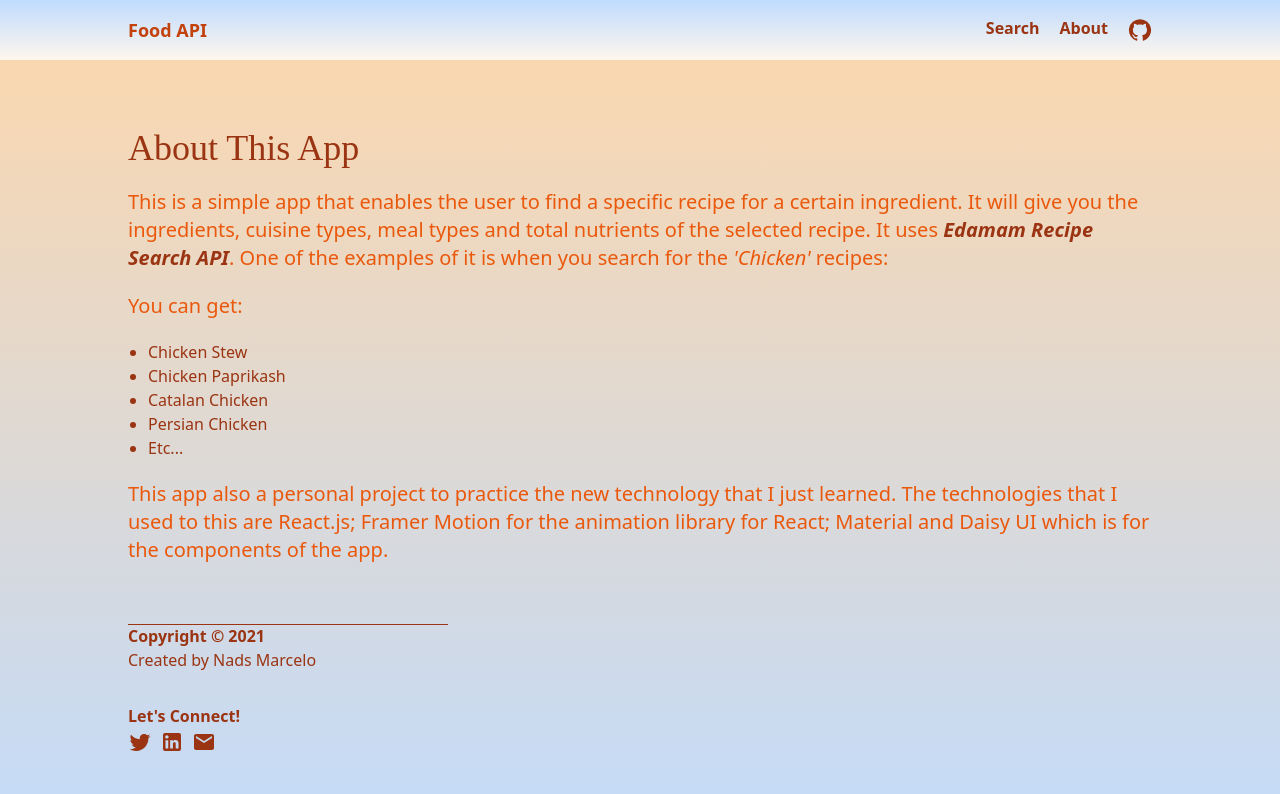
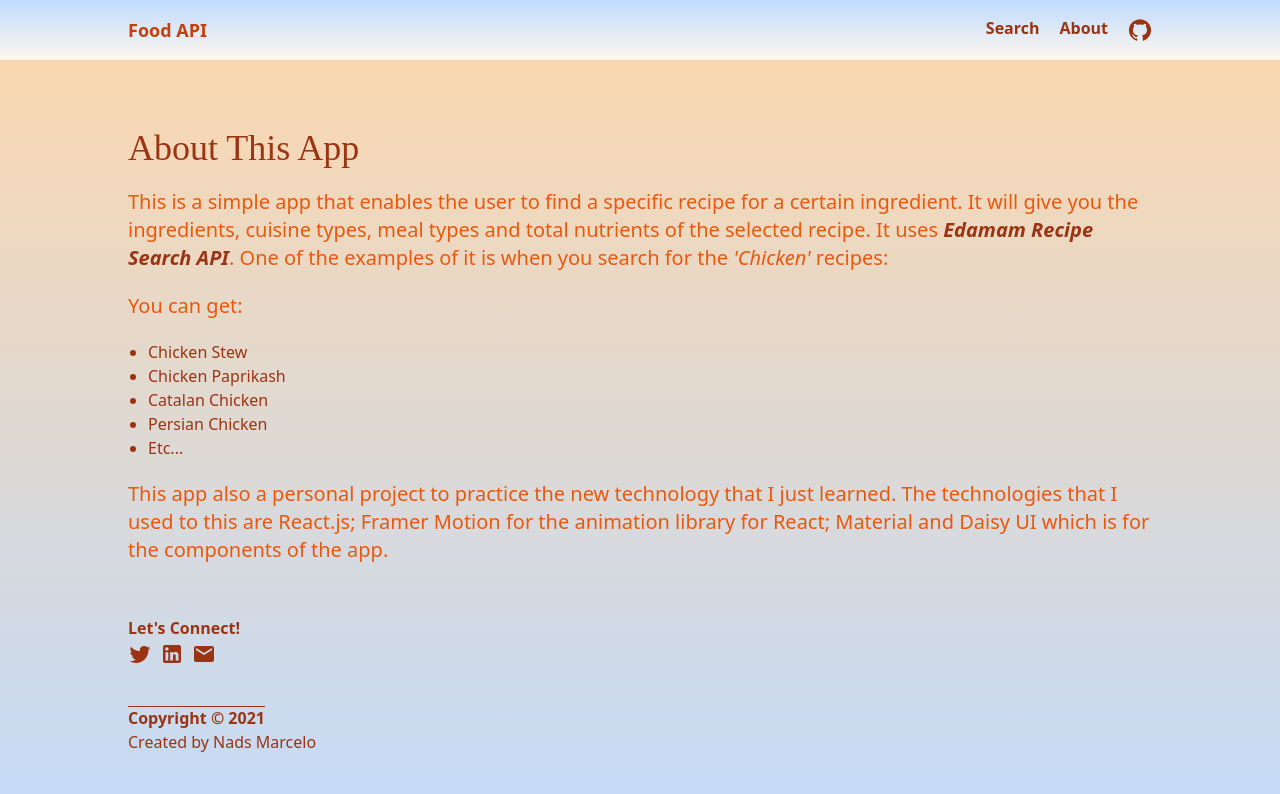
Before and after one commit to NADS-PROGRAMMER/Search-Recipe-App, a React (Create React App) app: page /about in a window 1280 px wide. Shown: the top 794 px of the page. Built offline with nearby package versions, Linux system fonts and the light colour scheme.

Commit message:
Remove unnecessary codes and put comment to some

```diff
--- a/src/App.js
+++ b/src/App.js
@@ -1,9 +1,9 @@
 import React from 'react'
 import Navbar from './components/Navbar'
-import {BrowserRouter, Routes, Route, useLocation} from 'react-router-dom'
+import { Routes, Route, useLocation } from 'react-router-dom'
 import SearchRecipeRoute from './routes/SearchRecipeRoute'
 import About from './routes/About'
-import { motion, AnimatePresence } from 'framer-motion'
+import { AnimatePresence } from 'framer-motion'
 
 function App() {
 
--- a/src/routes/About.js
+++ b/src/routes/About.js
@@ -86,16 +86,6 @@
                 animate="animate"
                 >
 
-                <section className="flex flex-col items-start mt-10">
-                    <span
-                        className="relative before:content-[' '] before:block before:absolute before:top-0 before:left-0 before:h-[.09rem] before:bg-orange-800 before:w-[20rem] text-orange-800 font-bold text-center">
-                            Copyright &copy; 2021
-                    </span>
-                    <span className="text-orange-800">
-                        Created by Nads Marcelo
-                    </span>
-                </section>
-
                 <section className="text-orange-800 font-bold mt-8">
                     <span>Let's Connect!</span>
                     <ul className="flex gap-2">
@@ -128,6 +118,15 @@
                     </ul>
                 </section>
 
+                <section className="flex flex-col items-start mt-10">
+                    <span
+                        className="relative before:content-[' '] before:block before:absolute before:top-0 before:left-0 before:h-[.09rem] before:bg-orange-800 before:max-w-[20rem] before:w-full text-orange-800 font-bold text-center">
+                            Copyright &copy; 2021
+                    </span>
+                    <span className="text-orange-800">
+                        Created by Nads Marcelo
+                    </span>
+                </section>
             </motion.footer>
         </motion.div>
     )
--- a/src/routes/SearchRecipeRoute.js
+++ b/src/routes/SearchRecipeRoute.js
@@ -47,7 +47,6 @@
                 when: 'beforeChildren'
             }
         },
-
     }
 
     return (
@@ -56,6 +55,7 @@
             exit="exit"
         >
 
+            {/* Page Title */}
             <motion.h1 className="text-2xl font-medium font-[Poppins] text-orange-800 lg:text-4xl"
                 variants={titleVariants}
                 initial="initial"
@@ -64,6 +64,7 @@
                 Find Your Recipe
             </motion.h1>
 
+            {/* Page Form */}
             <motion.form
                 className="flex items-center gap-2"
                 onSubmit={(e) => e.preventDefault()}
```
